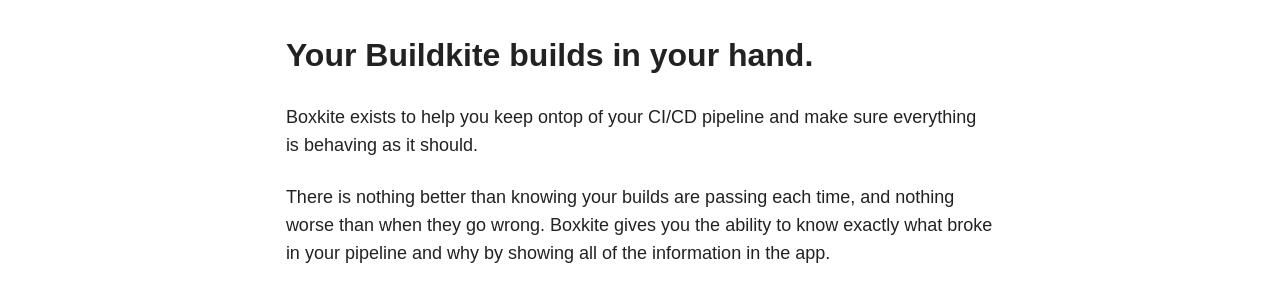
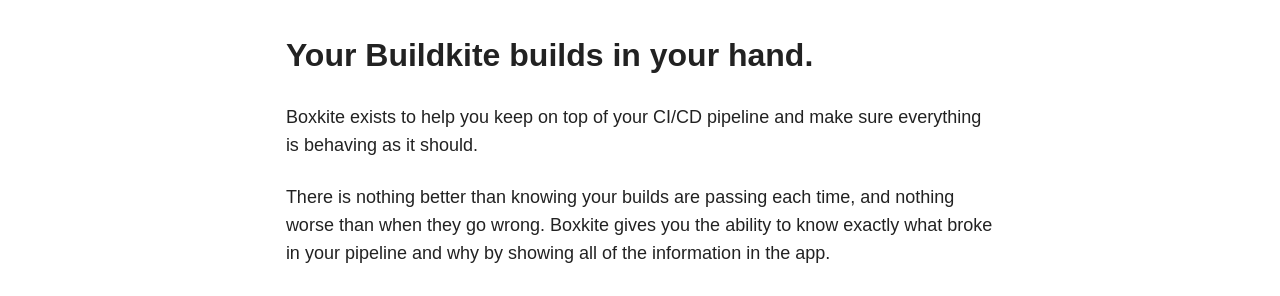
Before and after one commit to BoxkiteApp/boxkiteapp.github.io, a Jekyll site: the page built from index.md, in a window 1280 px wide. Shown: the part 1156-1452 px from the top of the page. Built offline with Jekyll 4.4.1, drawn with Linux system fonts in a browser that asks for light colours; nearby versions of some CDN libraries.

Commit message:
Fix up spelling of ontop to on top

```diff
--- a/index.md
+++ b/index.md
@@ -9,7 +9,7 @@
 
 ## Your [Buildkite](https://buildkite.com) builds in your hand.
 
-Boxkite exists to help you keep ontop of your CI/CD pipeline and make sure everything is behaving as it should.
+Boxkite exists to help you keep on top of your CI/CD pipeline and make sure everything is behaving as it should.
 
 There is nothing better than knowing your builds are passing each time, and nothing worse than when they go wrong. Boxkite gives you the ability to know exactly what broke in your pipeline and why by showing all of the information in the app.
 
```
